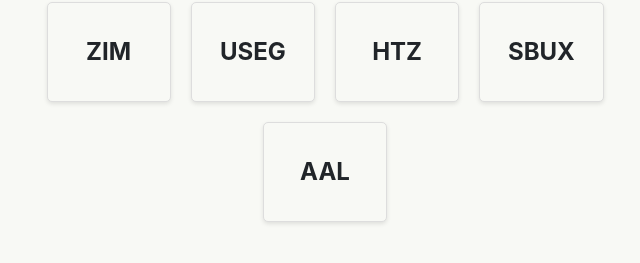
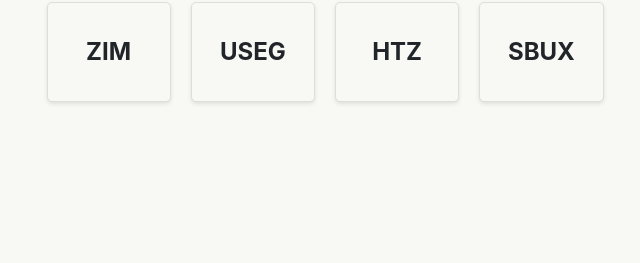
Before and after one commit to jxnxthxnz/site, a Jekyll site: the page built from investing.md, in a window 1280 px wide. Shown: the part 406-669 px from the top of the page, without its empty margins (315-955 px from the left). Built offline with Jekyll 4.4.1, drawn with Linux system fonts in a browser that asks for light colours.

Commit message:
removed aal

```diff
--- a/investing.md
+++ b/investing.md
@@ -70,13 +70,3 @@ permalink: /investing/
     </div>
   </div>
 </div>
-
-<div class="stock-row">
-  <div class="stock-item">
-    <div class="stock-block">
-      <a class="stock-link" href="https://www.aa.com/homePage.do" target="_blank">
-        <span class="stock-symbol">AAL</span>
-      </a>
-    </div>
-  </div>
-</div>
```
